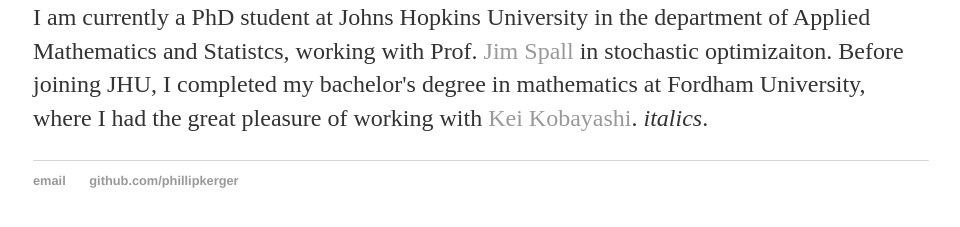
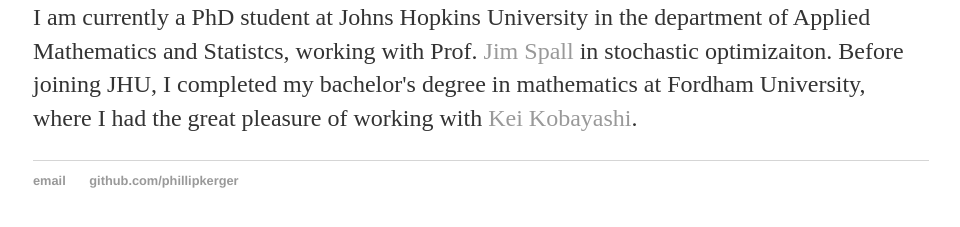
Before and after one commit to PhillipKerger/phillipkerger.github.io, a Jekyll site: the page built from index.html, in a window 1280 px wide. Shown: the part 612-839 px from the top of the page, without its empty margins (159-1119 px from the left). Built offline with Jekyll 4.4.1, drawn with Linux system fonts in a browser that asks for light colours.

Commit message:
Update index.html

```diff
--- a/index.html
+++ b/index.html
@@ -37,5 +37,5 @@
 		<a href="http://www.ams.jhu.edu/~spall/Personal/">Jim Spall</a> in stochastic optimizaiton.
 		Before joining JHU, I completed my bachelor's degree in mathematics at Fordham University, where I had the great pleasure of working with
 		<a href="https://www.fordham.edu/info/20597/mathematics_faculty/9444/kei_kobayashi">Kei Kobayashi</a>.
-		<em>italics</em>. </p>
+		 </p>
 </div><!-- /.blurb -->
```
